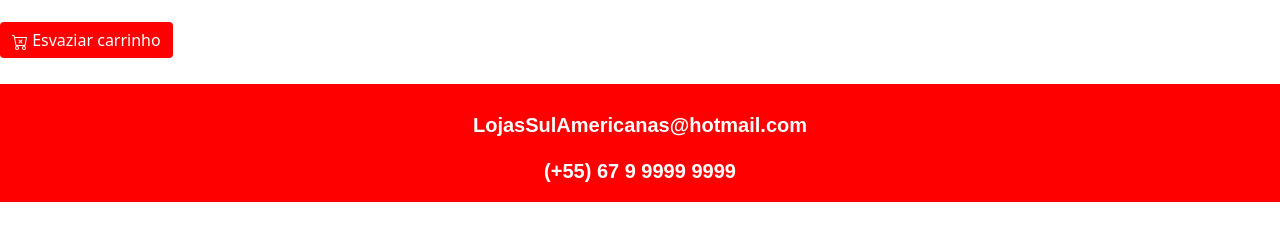
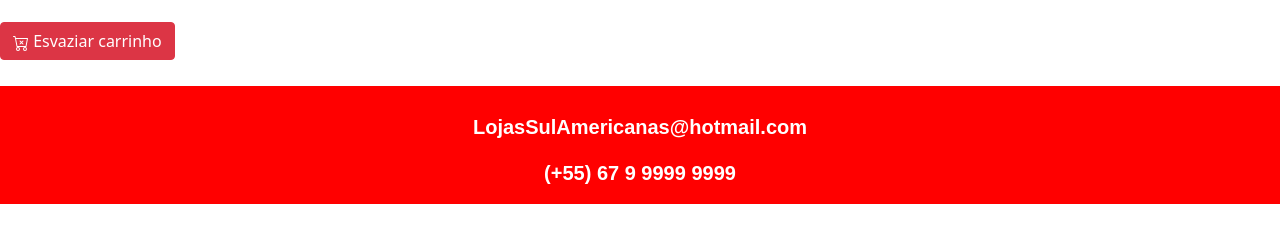
Before and after one commit to alvaro-star/PPW-comercio, a plain HTML site: page carrinho.html in a window 1280 px wide. Shown: the part 136-378 px from the top of the page. Drawn offline with nearby package versions, Linux system fonts and the light colour scheme.

Commit message:
Botao esvaziar carrinho melhorado

```diff
--- a/carrinho.html
+++ b/carrinho.html
@@ -40,7 +40,7 @@
                     <button type="submit" class="btn btn-danger"><svg xmlns="http://www.w3.org/2000/svg" width="16" height="16" fill="currentColor" class="bi bi-search" viewBox="0 0 16 16">
                         <path d="M11.742 10.344a6.5 6.5 0 1 0-1.397 1.398h-.001c.03.04.062.078.098.115l3.85 3.85a1 1 0 0 0 1.415-1.414l-3.85-3.85a1.007 1.007 0 0 0-.115-.1zM12 6.5a5.5 5.5 0 1 1-11 0 5.5 5.5 0 0 1 11 0z"/>
                     </svg></button>
-                    </form>
+                </form>
             </div>
         </div>
     </div>
@@ -48,10 +48,10 @@
     <div id="containerCarrinho">
         <div class="row"></div>
     </div>
-    <button id="esvaziar" type="button" class="btn btn-danger btnComprar"><svg xmlns="http://www.w3.org/2000/svg" width="16" height="16" fill="currentColor" class="bi bi-cart-x" viewBox="0 0 16 16">
+    <a href="carrinho.html" id="esvaziar" type="button" class="btn btn-danger btnComprar"><svg xmlns="http://www.w3.org/2000/svg" width="16" height="16" fill="currentColor" class="bi bi-cart-x" viewBox="0 0 16 16">
         <path d="M7.354 5.646a.5.5 0 1 0-.708.708L7.793 7.5 6.646 8.646a.5.5 0 1 0 .708.708L8.5 8.207l1.146 1.147a.5.5 0 0 0 .708-.708L9.207 7.5l1.147-1.146a.5.5 0 0 0-.708-.708L8.5 6.793 7.354 5.646z"/>
         <path d="M.5 1a.5.5 0 0 0 0 1h1.11l.401 1.607 1.498 7.985A.5.5 0 0 0 4 12h1a2 2 0 1 0 0 4 2 2 0 0 0 0-4h7a2 2 0 1 0 0 4 2 2 0 0 0 0-4h1a.5.5 0 0 0 .491-.408l1.5-8A.5.5 0 0 0 14.5 3H2.89l-.405-1.621A.5.5 0 0 0 2 1H.5zm3.915 10L3.102 4h10.796l-1.313 7h-8.17zM6 14a1 1 0 1 1-2 0 1 1 0 0 1 2 0zm7 0a1 1 0 1 1-2 0 1 1 0 0 1 2 0z"/>
-    </svg> Esvaziar carrinho </button>
+    </svg> Esvaziar carrinho </a>
 
     <div id="rodape">
         <div id="divR">
```
